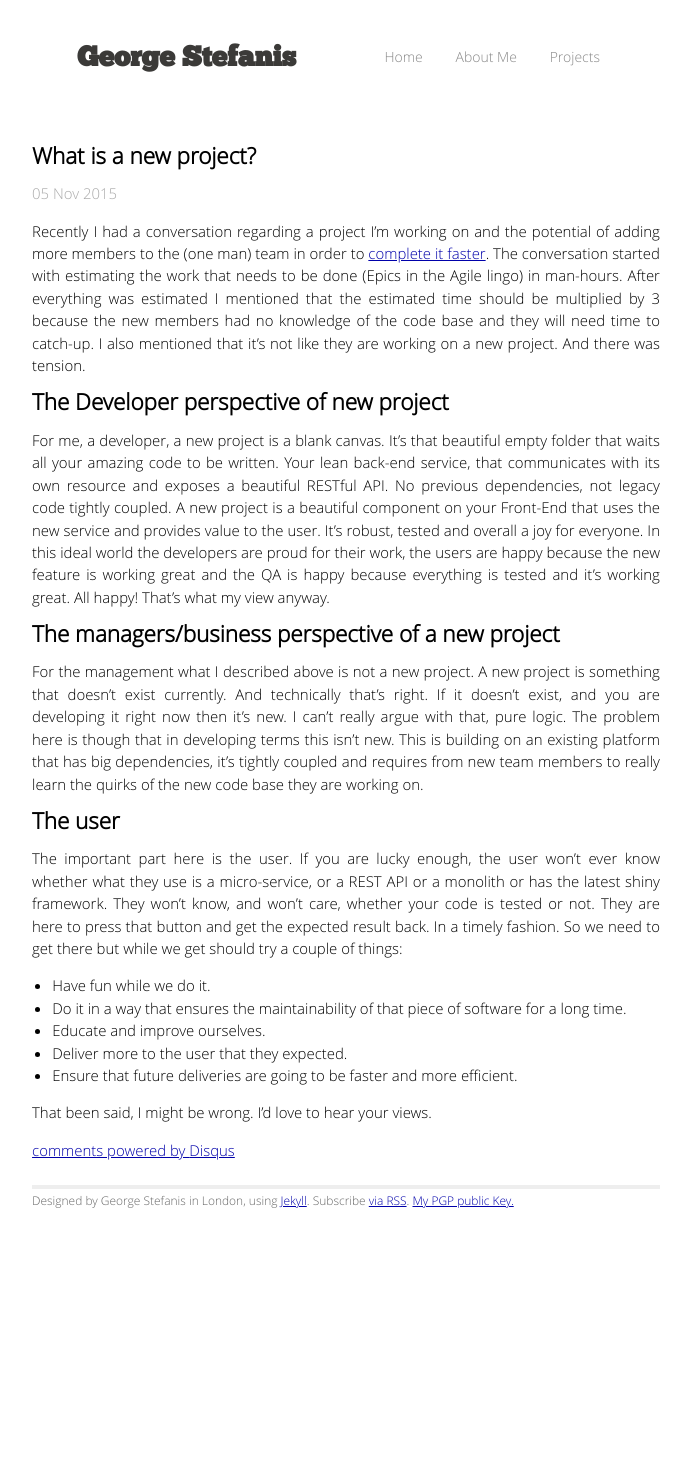
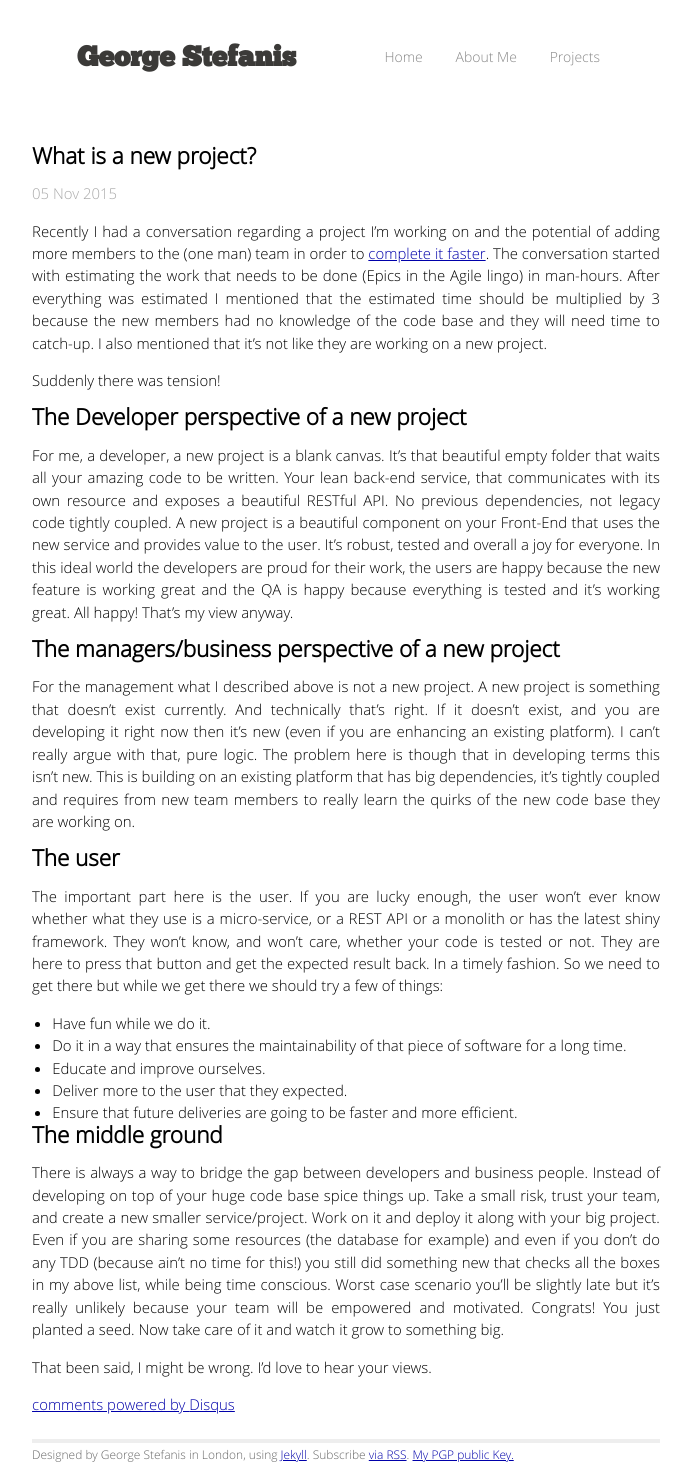
Before and after one commit to skywritergr/georgestefanis.com, a Jekyll site: the page built from _posts/2015-11-05-what-is-a-new-project.markdown, in a window 1280 px wide. Shown: the whole page, without its empty margins (294-986 px from the left). Built offline with Jekyll 4.4.1, drawn with Linux system fonts in a browser that asks for light colours; Markdown is read by kramdown in place of the engine named in the settings; comment, search, counter and statistics services are not loaded; before the commit the page ends 1212 px from its top, so only the background shows below that.

Commit message:
Changes on the article

```diff
--- a/_posts/2015-11-05-what-is-a-new-project.markdown
+++ b/_posts/2015-11-05-what-is-a-new-project.markdown
@@ -5,19 +5,21 @@ date:   2015-11-05
 categories: blog
 ---
 
-Recently I had a conversation regarding a project I'm working on and the potential of adding more members to the (one man) team in order to [complete it faster](https://en.wikipedia.org/wiki/The_Mythical_Man-Month). The conversation started with estimating the work that needs to be done (Epics in the Agile lingo) in man-hours. After everything was estimated I mentioned that the estimated time should be multiplied by 3 because the new members had no knowledge of the code base and they will need time to catch-up. I also mentioned that it's not like they are working on a new project. And there was tension.
+Recently I had a conversation regarding a project I'm working on and the potential of adding more members to the (one man) team in order to [complete it faster](https://en.wikipedia.org/wiki/The_Mythical_Man-Month). The conversation started with estimating the work that needs to be done (Epics in the Agile lingo) in man-hours. After everything was estimated I mentioned that the estimated time should be multiplied by 3 because the new members had no knowledge of the code base and they will need time to catch-up. I also mentioned that it's not like they are working on a new project.
 
-## The Developer perspective of new project
+Suddenly there was tension!
 
-For me, a developer, a new project is a blank canvas. It's that beautiful empty folder that waits all your amazing code to be written. Your lean back-end service, that communicates with its own resource and exposes a beautiful RESTful API. No previous dependencies, not legacy code tightly coupled. A new project is a beautiful component on your Front-End that uses the new service and provides value to the user. It's robust, tested and overall a joy for everyone. In this ideal world the developers are proud for their work, the users are happy because the new feature is working great and the QA is happy because everything is tested and it's working great. All happy! That's what my view anyway.
+## The Developer perspective of a new project
+
+For me, a developer, a new project is a blank canvas. It's that beautiful empty folder that waits all your amazing code to be written. Your lean back-end service, that communicates with its own resource and exposes a beautiful RESTful API. No previous dependencies, not legacy code tightly coupled. A new project is a beautiful component on your Front-End that uses the new service and provides value to the user. It's robust, tested and overall a joy for everyone. In this ideal world the developers are proud for their work, the users are happy because the new feature is working great and the QA is happy because everything is tested and it's working great. All happy! That's my view anyway.
 
 ## The managers/business perspective of a new project
 
-For the management what I described above is not a new project. A new project is something that doesn't exist currently. And technically that's right. If it doesn't exist, and you are developing it right now then it's new. I can't really argue with that, pure logic. The problem here is though that in developing terms this isn't new. This is building on an existing platform that has big dependencies, it's tightly coupled and requires from new team members to really learn the quirks of the new code base they are working on.
+For the management what I described above is not a new project. A new project is something that doesn't exist currently. And technically that's right. If it doesn't exist, and you are developing it right now then it's new (even if you are enhancing an existing platform). I can't really argue with that, pure logic. The problem here is though that in developing terms this isn't new. This is building on an existing platform that has big dependencies, it's tightly coupled and requires from new team members to really learn the quirks of the new code base they are working on.
 
 ## The user
 
-The important part here is the user. If you are lucky enough, the user won't ever know whether what they use is a micro-service, or a REST API or a monolith or has the latest shiny framework. They won't know, and won't care, whether your code is tested or not. They are here to press that button and get the expected result back. In a timely fashion. So we need to get there but while we get should try a couple of things:
+The important part here is the user. If you are lucky enough, the user won't ever know whether what they use is a micro-service, or a REST API or a monolith or has the latest shiny framework. They won't know, and won't care, whether your code is tested or not. They are here to press that button and get the expected result back. In a timely fashion. So we need to get there but while we get there we should try a few of things:
 
 * Have fun while we do it.
 * Do it in a way that ensures the maintainability of that piece of software for a long time.
@@ -25,4 +27,8 @@ The important part here is the user. If you are lucky enough, the user won't eve
 * Deliver more to the user that they expected.
 * Ensure that future deliveries are going to be faster and more efficient.
 
+## The middle ground
+
+There is always a way to bridge the gap between developers and business people. Instead of developing on top of your huge code base spice things up. Take a small risk, trust your team, and create a new smaller service/project. Work on it and deploy it along with your big project. Even if you are sharing some resources (the database for example) and even if you don't do any TDD (because ain't no time for this!) you still did something new that checks all the boxes in my above list, while being time conscious. Worst case scenario you'll be slightly late but it's really unlikely because your team will be empowered and motivated. Congrats! You just planted a seed. Now take care of it and watch it grow to something big.
+
 That been said, I might be wrong. I'd love to hear your views.
```
